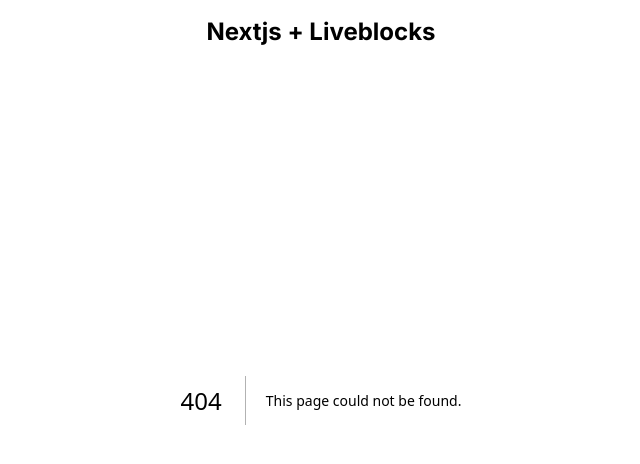
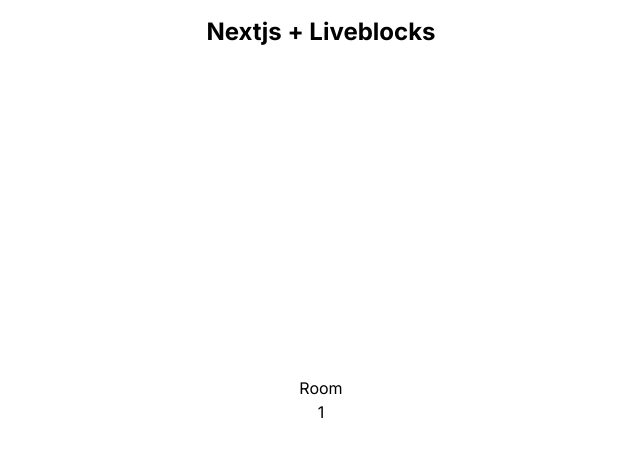
Before and after one commit to alidotm/next-liveblocks-demo, a Next.js app: page /1 in a window 1280 px wide. Before the commit this address had no page. Shown: the top 464 px of the page, without its empty margins (319-959 px from the left). Built offline with nearby package versions, Linux system fonts and the light colour scheme.

Commit message:
enter in room

```diff
--- a/src/components/header.tsx
+++ b/src/components/header.tsx
@@ -1,7 +1,11 @@
+import Link from "next/link";
+
 const Header: React.FC = () => {
 	return (
 		<header className="w-full flex fixed top-0 justify-center items-center h-16">
-			<span className="font-bold text-2xl">Nextjs + Liveblocks</span>
+			<Link href="/" className="font-bold text-2xl">
+				Nextjs + Liveblocks
+			</Link>
 		</header>
 	);
 };
--- /dev/null
+++ b/src/pages/[room]/index.tsx
@@ -0,0 +1,17 @@
+import { NextPage } from "next";
+import { useRouter } from "next/router";
+
+const Room: NextPage = () => {
+	const router = useRouter();
+
+	const { room } = router.query;
+
+	return (
+		<main className="min-h-screen py-16  flex flex-col justify-center items-center">
+			<div>Room</div>
+			<div>{room}</div>
+		</main>
+	);
+};
+
+export default Room;
--- a/src/pages/index.tsx
+++ b/src/pages/index.tsx
@@ -1,8 +1,12 @@
 import { roomAtom, userAtom } from "@/globalStates";
 import { useAtom } from "jotai";
 import Head from "next/head";
+import { useRouter } from "next/router";
 
 export default function Home() {
+	//router
+	const router = useRouter();
+
 	//update user and room
 	const [user, setUser] = useAtom(userAtom);
 	const [room, setRoom] = useAtom(roomAtom);
@@ -57,7 +61,13 @@
 							className="mt-1 w-full rounded-xl border-gray-200 h-10 shadow-sm sm:text-sm"
 						/>
 					</div>
-					<button className="text-white bg-blue-600 w-full h-10 text-sm rounded-xl hover:bg-blue-700 transition-colors duration-300 ease-in-out">
+					<button
+						onClick={() => {
+							if (!user.name || !room) return;
+							router.push(`/${room}`);
+						}}
+						className="text-white bg-blue-600 h-10 text-sm rounded-xl w-full hover:bg-blue-700 transition-colors duration-300 ease-in-out"
+					>
 						Join
 					</button>
 				</div>
```
